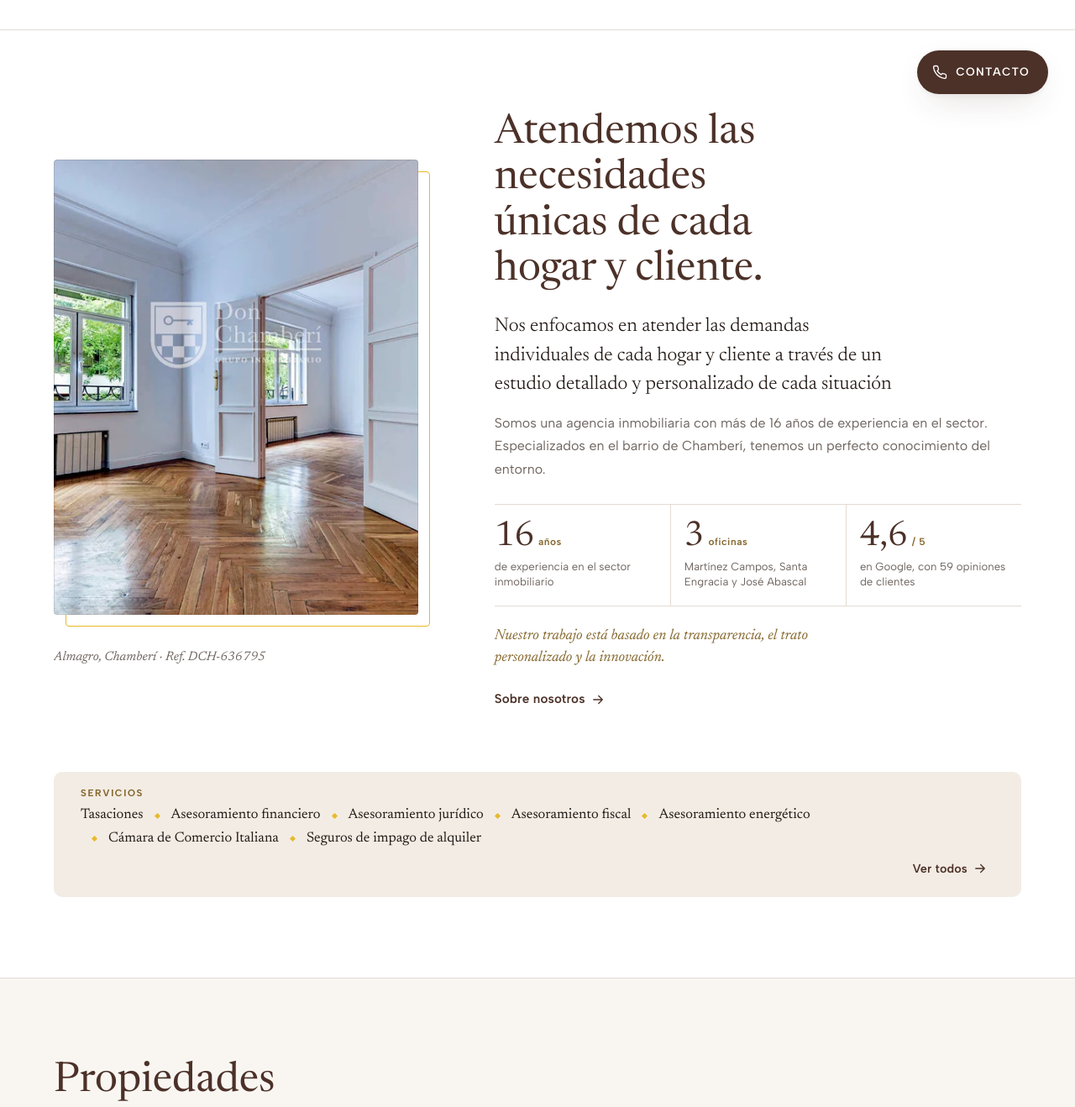
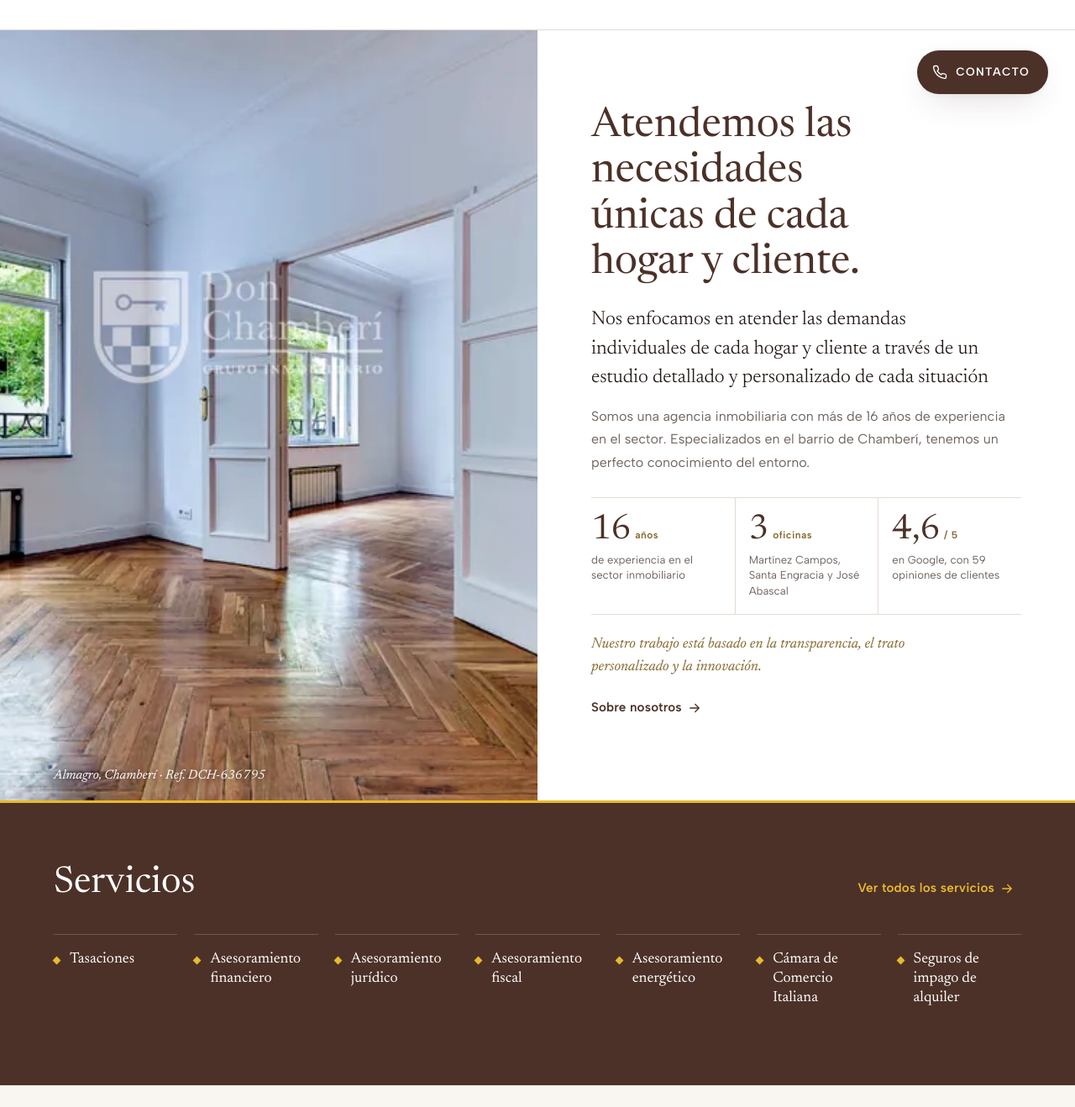
Before and after one commit to jjurado2026/don-chamberi, a plain HTML site: page prototype/index.html in a window 1280 px wide. Shown: the part 660-1978 px from the top of the page at 84% size. Drawn offline with Linux system fonts and the light colour scheme.

Commit message:
design: v6, "Atendemos" a ancho completo y banda de servicios; revelado a prueba de fallos
La foto de Almagro va a sangre hasta el borde izquierdo y el texto a la
derecha. Los siete servicios pasan a una banda marrón propia en rejilla.
El revelado al scroll deja de depender de IntersectionObserver: se
comprueba por geometría en scroll, resize y carga, así nada queda oculto.

Co-Authored-By: Claude Fable 5.1 <noreply@anthropic.com>

```diff
--- a/prototype/assets/css/home.css
+++ b/prototype/assets/css/home.css
@@ -58,19 +58,19 @@ html.captura .ventana__marco,html.quieto .ventana__marco{clip-path:none;animatio
 html.captura .ventana__marco img,html.quieto .ventana__marco img{transform:none;animation:none}
 
 /* ---------- "ATENDEMOS LAS NECESIDADES ÚNICAS…" ----------
-   Foto real (su ficha de Almagro) con un marco dorado desplazado, y al lado su titular,
-   sus párrafos, tres cifras suyas y su frase de valores. Los siete servicios, en una sola línea. */
-.intro{padding:var(--s6) 0;border-top:1px solid var(--linea)}
-.intro__grid{display:grid;gap:var(--s5);align-items:center}
-@media (min-width:900px){.intro__grid{grid-template-columns:minmax(0,5fr) minmax(0,7fr);gap:clamp(36px,6vw,96px)}}
-.intro__figura{margin:0}
-.intro__foto{position:relative;padding:0 14px 14px 0}
-.intro__foto::before{content:"";position:absolute;inset:14px 0 0 14px;border:1px solid var(--oro);border-radius:var(--r-s);pointer-events:none}
-.intro__marco{position:relative;aspect-ratio:4/5;border-radius:var(--r-s);overflow:hidden;background:var(--marca-suave)}
-.intro__marco img{width:100%;height:100%;object-fit:cover}
-.intro__marco::after{content:"";position:absolute;inset:0;border-radius:inherit;box-shadow:inset 0 0 0 1px rgba(var(--marca-rgb),.14);pointer-events:none}
-.intro__figura figcaption{margin-top:24px;font-family:var(--serif);font-style:italic;font-size:.95rem;color:var(--gris)}
-.intro__texto h2{max-width:16ch;text-wrap:balance}
+   A ancho completo: su foto de Almagro a sangre hasta el borde izquierdo y, a la derecha,
+   su titular, sus párrafos, tres cifras suyas y su frase de valores. */
+.intro{border-top:1px solid var(--linea)}
+.intro__grid{display:grid}
+@media (min-width:900px){.intro__grid{grid-template-columns:1fr 1fr}}
+.intro__figura{margin:0;position:relative;aspect-ratio:4/5;background:var(--marca-suave);overflow:hidden}
+@media (min-width:900px){.intro__figura{aspect-ratio:auto;min-height:620px;height:100%}}
+.intro__figura img{position:absolute;inset:0;width:100%;height:100%;object-fit:cover;object-position:55% 50%}
+.intro__figura figcaption{position:absolute;left:var(--gut);bottom:16px;font-family:var(--serif);font-style:italic;font-size:.95rem;color:#fff;text-shadow:0 1px 10px rgba(0,0,0,.5)}
+.intro__texto{display:flex;align-items:center;padding:clamp(40px,7vw,88px) var(--gut)}
+@media (min-width:900px){.intro__texto{padding-left:clamp(36px,5vw,80px)}}
+.intro__contenido{width:100%;max-width:calc(var(--ancho) / 2 - 40px)}
+.intro__contenido h2{max-width:16ch;text-wrap:balance}
 .intro__lead{margin-top:22px;font-family:var(--serif);font-size:clamp(1.15rem,1rem + .7vw,1.45rem);line-height:1.5;color:var(--tinta);font-weight:350;max-width:38ch;text-wrap:pretty}
 .intro__p{margin-top:14px;font-size:1rem;line-height:1.7;color:var(--gris);max-width:60ch}
 .cifras{display:grid;grid-template-columns:repeat(3,minmax(0,1fr));margin-top:28px;border-top:1px solid var(--linea);border-bottom:1px solid var(--linea)}
@@ -81,17 +81,6 @@ html.captura .ventana__marco img,html.quieto .ventana__marco img{transform:none;
 .cifra__txt{margin-top:6px;font-size:.82rem;line-height:1.4;color:var(--gris)}
 .intro__valores{margin-top:22px;font-family:var(--serif);font-style:italic;font-size:1.1rem;line-height:1.5;color:var(--marca-medio);max-width:44ch}
 .intro__cta{margin-top:14px}
-
-/* Los siete servicios, literales, en una línea con el damero de separador */
-.servicios{margin-top:var(--s5);padding:16px clamp(18px,3vw,32px);background:var(--marca-suave);border-radius:var(--r-m);display:flex;flex-wrap:wrap;align-items:center;gap:6px 18px}
-.servicios__rotulo{font-size:.72rem;font-weight:700;letter-spacing:.14em;text-transform:uppercase;color:var(--marca-medio);margin-right:4px}
-.servicios ul{display:flex;flex-wrap:wrap;align-items:center;gap:6px 0}
-.servicios li{display:inline-flex;align-items:center;font-family:var(--serif);font-size:1.05rem;color:var(--tinta);line-height:1.3}
-.servicios li + li::before{content:"";width:5px;height:5px;background:var(--oro);transform:rotate(45deg);margin:0 14px;flex:none}
-.servicios .btn--texto{margin-left:auto;min-height:36px;font-size:.9rem}
-
-
-/* Móvil: cifras apiladas y servicios en columna */
 @media (max-width:479px){
   .cifras{grid-template-columns:1fr;border-bottom:0}
   .cifra{display:flex;align-items:baseline;gap:14px;padding:12px 0;border-bottom:1px solid var(--linea)}
@@ -99,14 +88,19 @@ html.captura .ventana__marco img,html.quieto .ventana__marco img{transform:none;
   .cifra__num{min-width:96px}
   .cifra__txt{margin-top:0}
 }
-@media (max-width:639px){
-  .servicios{display:block}
-  .servicios ul{flex-direction:column;align-items:stretch;gap:0;margin-top:8px}
-  .servicios li{padding:7px 0;border-top:1px solid var(--linea)}
-  .servicios li::before{content:"";width:5px;height:5px;background:var(--oro);transform:rotate(45deg);margin:0 12px 0 2px;flex:none}
-  .servicios li + li::before{margin:0 12px 0 2px}
-  .servicios .btn--texto{margin:10px 0 0 -8px}
-}
+
+/* ---------- SERVICIOS: banda marrón con los siete servicios en rejilla ---------- */
+.servicios{background:var(--marca);color:#fff;padding:clamp(44px,6vw,72px) 0;border-top:3px solid var(--oro)}
+.servicios__cab{display:flex;flex-wrap:wrap;align-items:baseline;justify-content:space-between;gap:12px 24px}
+.servicios__cab h2{color:#fff;font-size:clamp(1.9rem,1.3rem + 1.8vw,2.8rem)}
+.servicios__cab .btn--texto{color:var(--oro);margin-left:0}
+.servicios__cab .btn--texto:hover{color:#fff}
+.servicios__lista{display:grid;grid-template-columns:repeat(2,minmax(0,1fr));gap:0 24px;margin-top:clamp(20px,3vw,32px)}
+@media (min-width:640px){.servicios__lista{grid-template-columns:repeat(4,minmax(0,1fr))}}
+@media (min-width:1100px){.servicios__lista{grid-template-columns:repeat(7,minmax(0,1fr));gap:0 20px}}
+.servicios__lista li{display:flex;gap:12px;align-items:flex-start;padding:18px 0 20px;border-top:1px solid rgba(255,255,255,.18);
+  font-family:var(--serif);font-size:1.12rem;line-height:1.3;color:#fff}
+.servicios__lista li::before{content:"";width:7px;height:7px;margin-top:9px;background:var(--oro);transform:rotate(45deg);flex:none}
 
 /* ---------- VALORACIÓN: "Le ayudamos a vender su casa en Chamberí" ----------
    Banda marrón con su texto de "Vendo casa" y un formulario de valoración. */
--- a/prototype/assets/js/main.js
+++ b/prototype/assets/js/main.js
@@ -41,19 +41,33 @@
     vigilar();
   }
 
-  /* ---------- Revelado al entrar en el viewport ---------- */
+  /* ---------- Revelado al entrar en el viewport ----------
+     Comprobación por geometría en scroll/resize/carga (sin IntersectionObserver):
+     nada puede quedarse oculto si un evento no llega. */
   const revelables = $$('.rv, .rv-ventana');
-  if (quieto || !('IntersectionObserver' in window)) {
+  if (quieto) {
     revelables.forEach(el => el.classList.add('visto'));
   } else {
-    const io = new IntersectionObserver((entradas, obs) => {
-      entradas.forEach(e => {
-        if (!e.isIntersecting) return;
-        e.target.classList.add('visto');
-        obs.unobserve(e.target);
+    let pendientes = revelables.slice();
+    let tic = false;
+    const revelar = () => {
+      tic = false;
+      if (!pendientes.length) return;
+      const limite = innerHeight * 0.94;
+      pendientes = pendientes.filter(el => {
+        const r = el.getBoundingClientRect();
+        if (r.top < limite && r.bottom > 0) { el.classList.add('visto'); return false; }
+        return true;
       });
-    }, { threshold: 0.12, rootMargin: '0px 0px -6% 0px' });
-    revelables.forEach(el => io.observe(el));
+    };
+    const pedir = () => { if (!tic) { tic = true; requestAnimationFrame(revelar); } };
+    addEventListener('scroll', pedir, { passive: true });
+    addEventListener('resize', pedir, { passive: true });
+    addEventListener('load', pedir);
+    addEventListener('pageshow', pedir);
+    revelar();
+    setTimeout(revelar, 300);
+    setTimeout(revelar, 1200);
   }
 
   /* ---------- Desplegables (idioma, submenú, búsqueda avanzada) ----------
--- a/prototype/index.html
+++ b/prototype/index.html
@@ -201,20 +201,16 @@
 </section>
 
 <!-- ============================ ATENDEMOS ============================
-     Su titular y su párrafo, con lo que ya dicen de sí mismos en "Nosotros" (16 años, valores),
-     en el pie (tres oficinas) y en "Servicios" (los siete, literales). Foto de su ficha DCH-636795. -->
+     Su titular y su párrafo, con lo que ya dicen de sí mismos en "Nosotros" (16 años, valores)
+     y en el pie (tres oficinas). Foto de su ficha DCH-636795, a sangre. -->
 <section class="intro" aria-labelledby="titulo-intro">
-  <div class="env">
-    <div class="intro__grid">
-      <figure class="intro__figura rv-ventana">
-        <div class="intro__foto">
-          <div class="intro__marco">
-            <img src="assets/img/intro-almagro-640.webp" srcset="assets/img/intro-almagro-480.webp 480w, assets/img/intro-almagro-640.webp 640w" sizes="(min-width:900px) 36vw, 100vw" width="640" height="800" alt="Salón exterior con tarima y balcón en una vivienda de Almagro, Chamberí" loading="lazy">
-          </div>
-        </div>
-        <figcaption>Almagro, Chamberí · Ref. DCH-636795</figcaption>
-      </figure>
-      <div class="intro__texto rv" style="--i:1">
+  <div class="intro__grid">
+    <figure class="intro__figura">
+      <img src="assets/img/props/636795-1-1200.webp" srcset="assets/img/props/636795-1-480.webp 480w, assets/img/props/636795-1-800.webp 800w, assets/img/props/636795-1-1200.webp 1200w" sizes="(min-width:900px) 50vw, 100vw" width="1200" height="800" alt="Salón exterior con tarima y balcón en una vivienda de Almagro, Chamberí" loading="lazy">
+      <figcaption>Almagro, Chamberí · Ref. DCH-636795</figcaption>
+    </figure>
+    <div class="intro__texto">
+      <div class="intro__contenido rv">
         <h2 id="titulo-intro">Atendemos las necesidades únicas de cada hogar y cliente.</h2>
         <p class="intro__lead">Nos enfocamos en atender las demandas individuales de cada hogar y cliente a través de un estudio detallado y personalizado de cada situación</p>
         <p class="intro__p">Somos una agencia inmobiliaria con más de 16 años de experiencia en el sector. Especializados en el barrio de Chamberí, tenemos un perfecto conocimiento del entorno.</p>
@@ -227,20 +223,26 @@
         <a class="btn btn--texto intro__cta" href="https://www.inmobiliariadonchamberi.madrid/es/cms/inmobiliaria_chamberi_madrid/">Sobre nosotros <svg class="ic ic--flecha"><use href="#i-flecha"/></svg></a>
       </div>
     </div>
+  </div>
+</section>
 
-    <div class="servicios rv" style="--i:2">
-      <p class="servicios__rotulo">Servicios</p>
-      <ul>
-        <li>Tasaciones</li>
-        <li>Asesoramiento financiero</li>
-        <li>Asesoramiento jurídico</li>
-        <li>Asesoramiento fiscal</li>
-        <li>Asesoramiento energético</li>
-        <li>Cámara de Comercio Italiana</li>
-        <li>Seguros de impago de alquiler</li>
-      </ul>
-      <a class="btn btn--texto" href="https://www.inmobiliariadonchamberi.madrid/es/cms/servicios_inmobiliarios_chamberi/">Ver todos <svg class="ic ic--flecha"><use href="#i-flecha"/></svg></a>
+<!-- ============================ SERVICIOS ============================
+     Los siete servicios, literales de su página de Servicios. -->
+<section class="servicios" aria-labelledby="titulo-servicios">
+  <div class="env">
+    <div class="servicios__cab rv">
+      <h2 id="titulo-servicios">Servicios</h2>
+      <a class="btn btn--texto" href="https://www.inmobiliariadonchamberi.madrid/es/cms/servicios_inmobiliarios_chamberi/">Ver todos los servicios <svg class="ic ic--flecha"><use href="#i-flecha"/></svg></a>
     </div>
+    <ul class="servicios__lista">
+      <li class="rv" style="--i:0">Tasaciones</li>
+      <li class="rv" style="--i:1">Asesoramiento financiero</li>
+      <li class="rv" style="--i:2">Asesoramiento jurídico</li>
+      <li class="rv" style="--i:3">Asesoramiento fiscal</li>
+      <li class="rv" style="--i:4">Asesoramiento energético</li>
+      <li class="rv" style="--i:5">Cámara de Comercio Italiana</li>
+      <li class="rv" style="--i:6">Seguros de impago de alquiler</li>
+    </ul>
   </div>
 </section>
 
```
Also changed, not shown: prototype/assets/img/intro-almagro-480.webp (deleted), prototype/assets/img/intro-almagro-640.webp (deleted).
